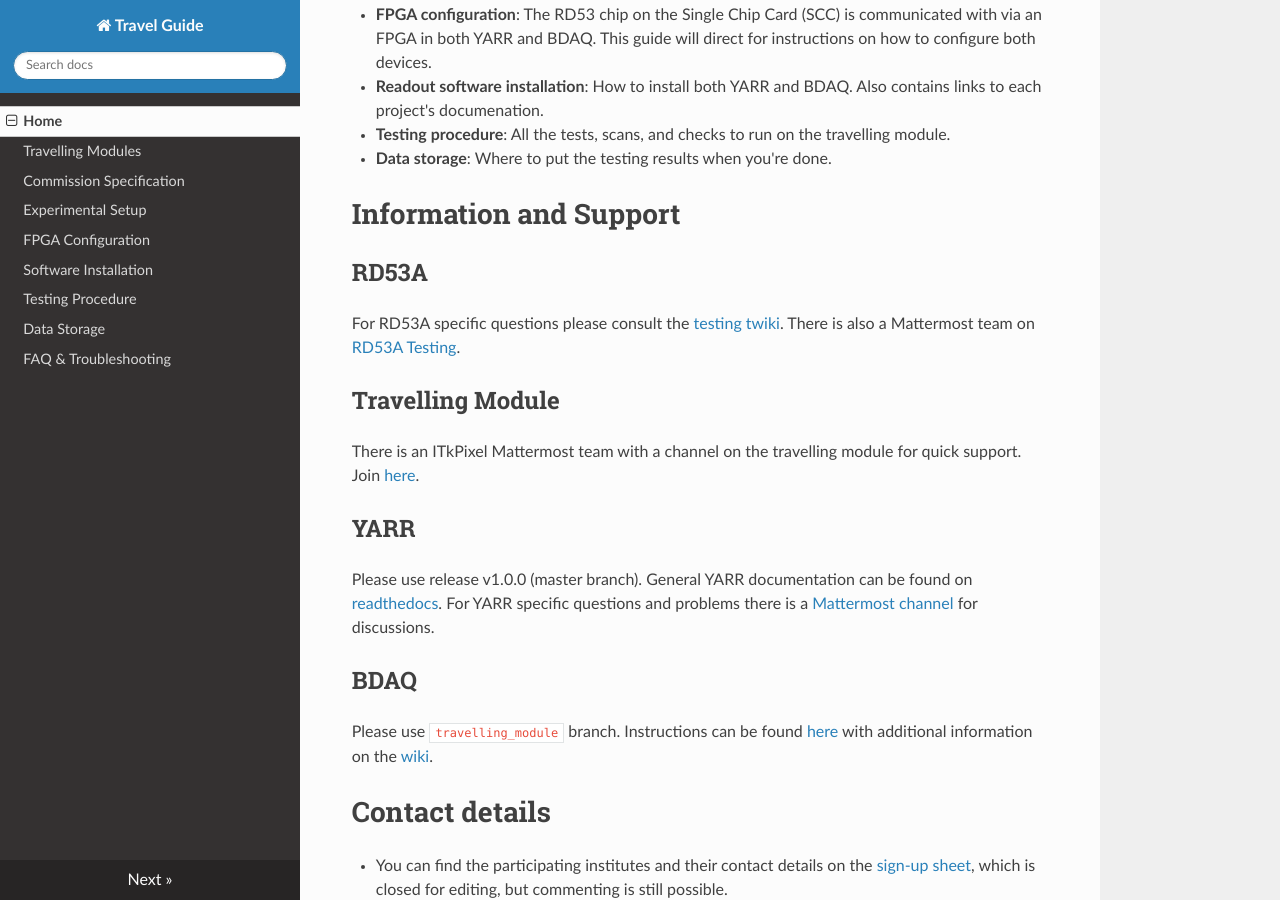
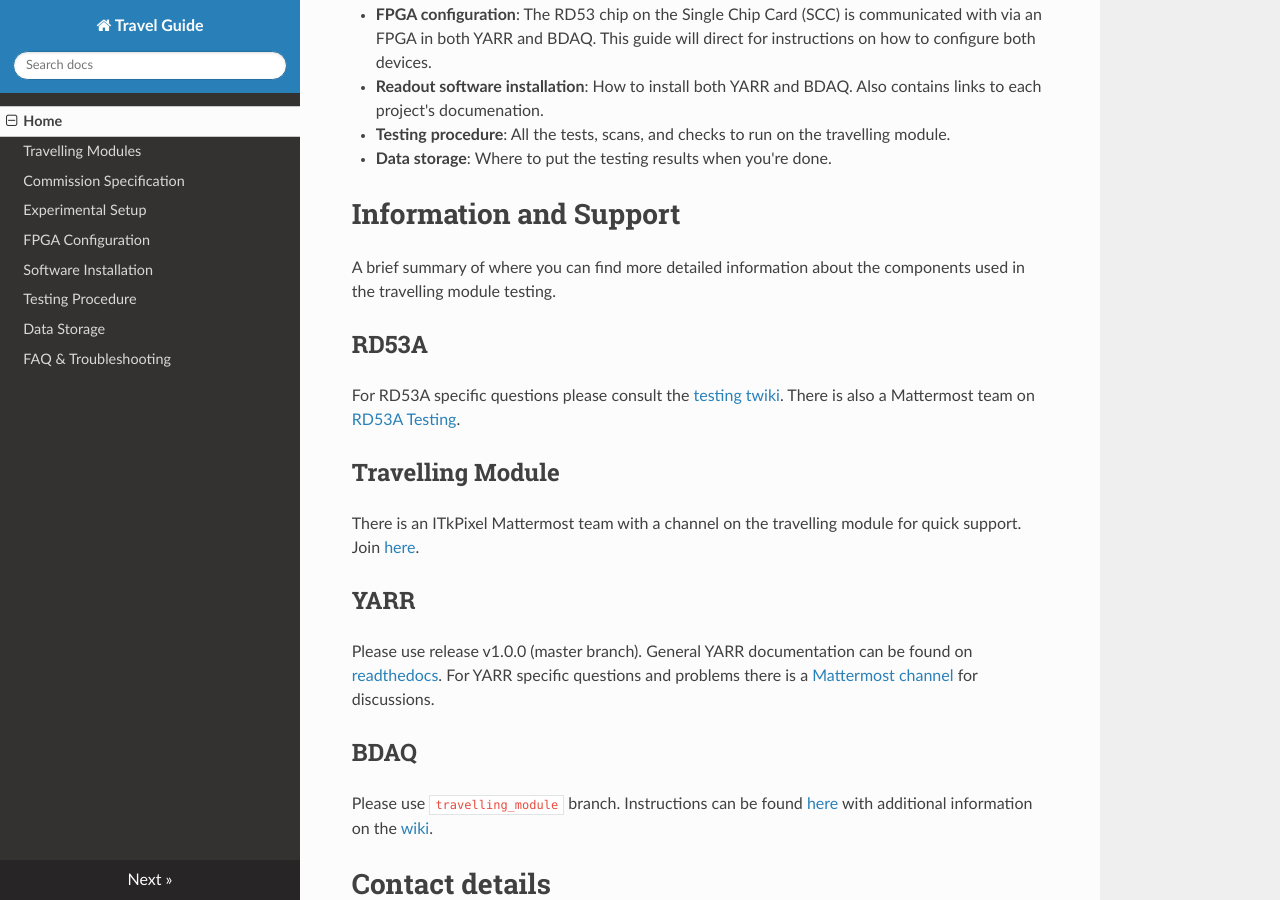
Before and after one commit to lime86/TravellingModule, an MkDocs documentation site: the page built from docs/index.md, in a window 1280 px wide and 900 px high, scrolled down 602 px. Built offline with MkDocs 1.6.1, drawn with Linux system fonts in a browser that asks for light colours; nearby versions of some CDN libraries; old or Windows-style settings are respelled for this version of MkDocs.

Commit message:
Quickly fixing header syntax

```diff
--- a/docs/index.md
+++ b/docs/index.md
@@ -28,19 +28,18 @@ Documentation structure:
 
 Information and Support
 =======================
-##RD53A
+A brief summary of where you can find more detailed information about the components used in the travelling module testing.
 
-
+## RD53A
 For RD53A specific questions please consult the [testing
 twiki](https://twiki.cern.ch/twiki/bin/viewauth/RD53/RD53ATesting). There is also a Mattermost team on [RD53A Testing](https://mattermost.web.cern.ch/rd53-testing).
 
-##Travelling Module
-
+## Travelling Module
 There is an ITkPixel Mattermost team with a channel on the travelling
 module for quick support. Join
 [here](https://mattermost.web.cern.ch/signup_user_complete/?id=ujzsdu51p3nuirqp7h5bkjo5ay).
 
-##YARR
+## YARR
 
 Please use release v1.0.0 (master branch).
 General YARR documentation can be found on
@@ -48,7 +47,7 @@ General YARR documentation can be found on
 and problems there is a [Mattermost
 channel](https://mattermost.web.cern.ch/yarr) for discussions.
 
-##BDAQ
+## BDAQ
 Please use ``travelling_module`` branch.
 Instructions can be found
 [here](https://gitlab.cern.ch/silab/bdaq53) with additional information
```
